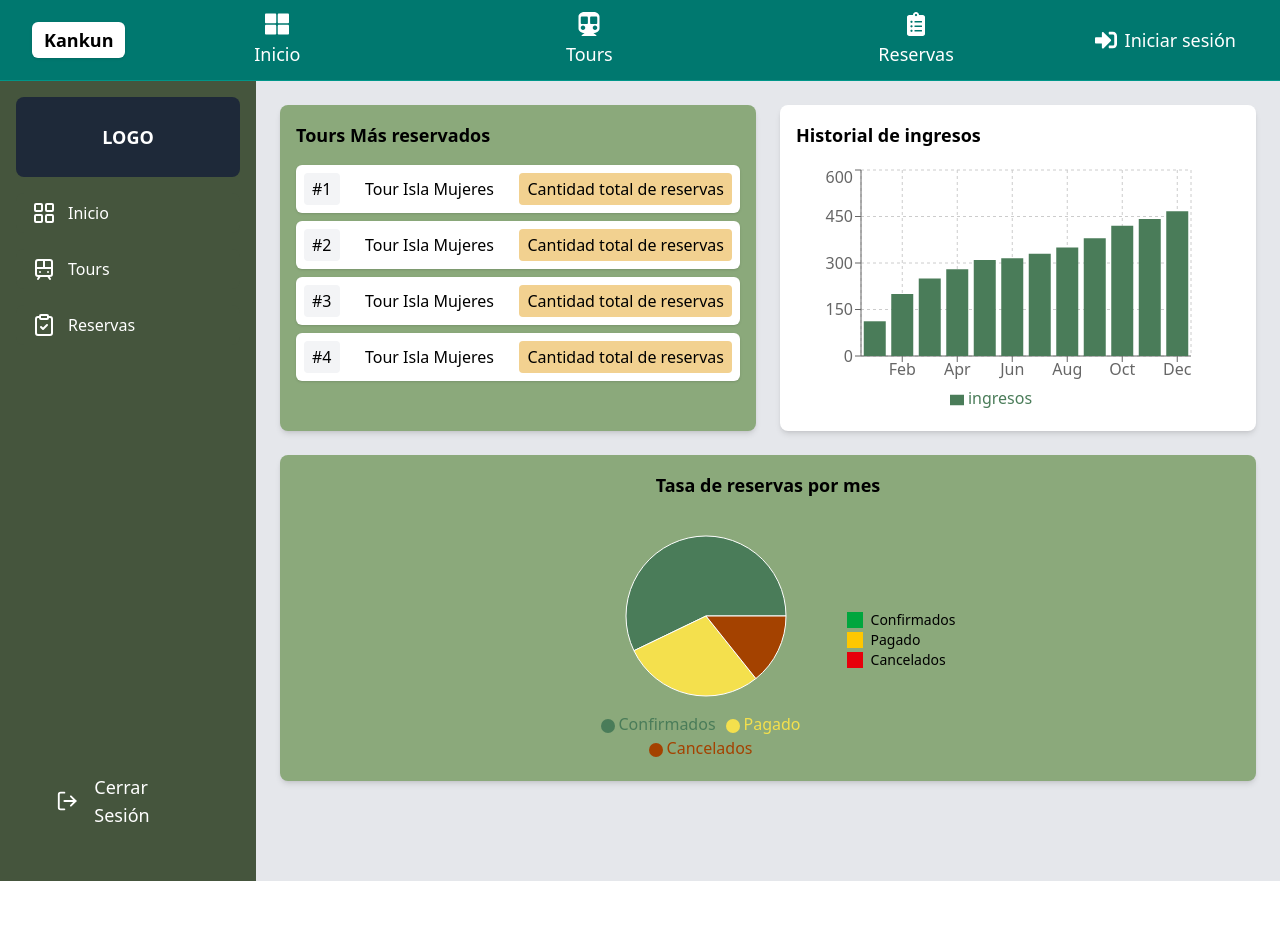
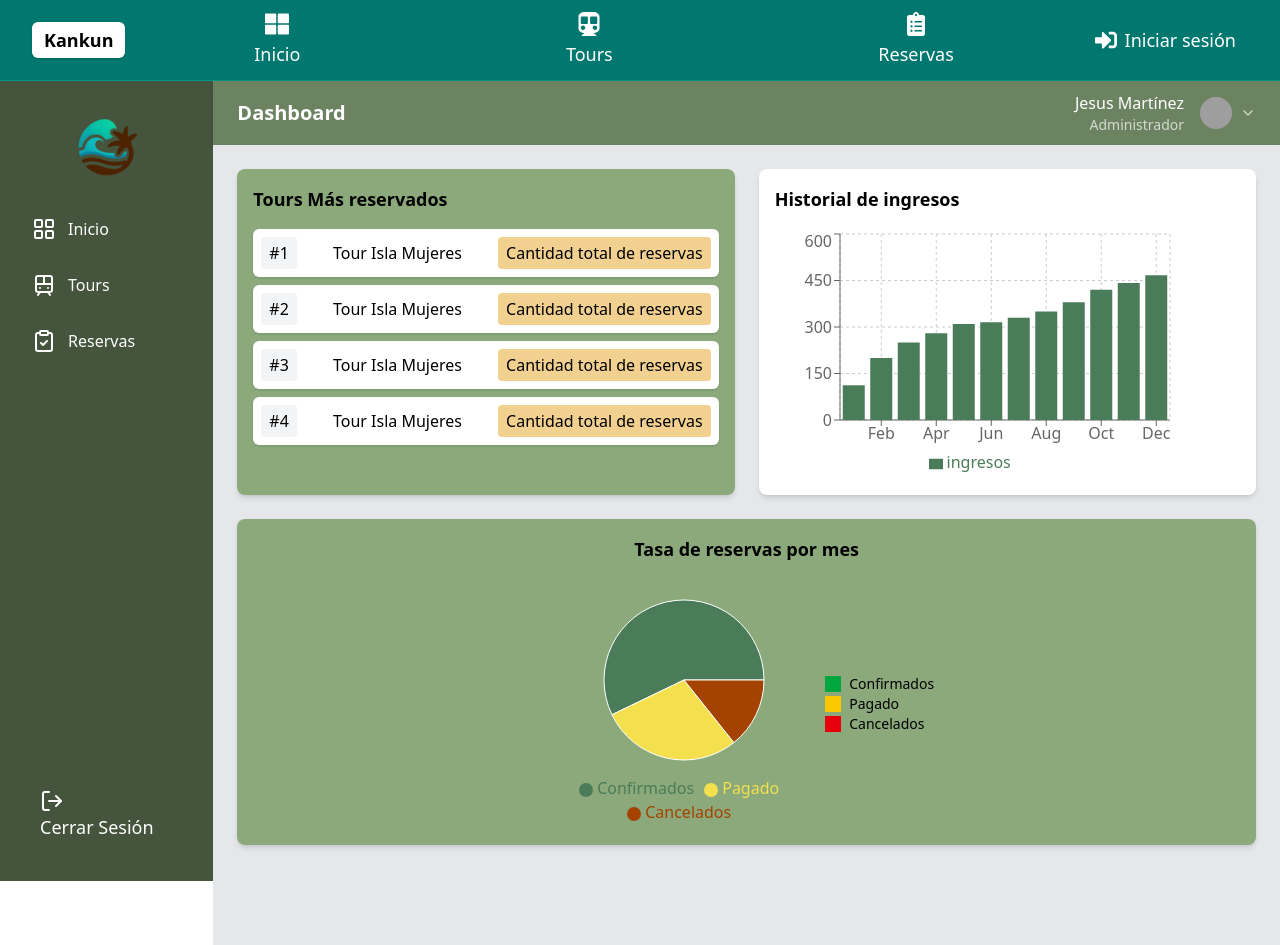
Before and after one commit to SebasEPV/TourManager_Front, a React (Vite) app: page /dashboard in a window 1280 px wide. Before the commit the page ends 881 px from the top, so only its background shows below. Built offline with nearby package versions, Linux system fonts and the light colour scheme; grey boxes are pictures that could not be loaded.

Commit message:
cambios heder y ssidebar

```diff
--- /dev/null
+++ b/src/layout/hederDashboard.jsx
@@ -0,0 +1,45 @@
+import { ChevronDown } from "lucide-react"
+import { useLocation } from "react-router-dom"
+
+
+export default function hederDashboard({ setTitle }) {
+
+    const location = useLocation()
+
+    const getPageTitle = () => {
+        switch (location.pathname) {
+            case "/dashboard":
+                return "Dashboard"
+            case "/tours/manage":
+                return "Administrador de Tours/Actividades"
+            case "/reservations/manage":
+                return "Reservas"
+            default:
+                return "Gestion de tours"
+
+        }
+    }
+
+
+    return (
+        <hederDashboard className="w-full h-16 bg-gradient-to-r from-[#6C8361] to-[#6C8361] text-white flex items-center px-6 justify-between shadow-md">
+            <h1 className="text-xl font-bold">{getPageTitle()}</h1>
+
+            <div className="flex items-center gap-4">
+                <div className="text-right">
+                    <div className="font-medium">Jesus Martínez</div>
+                    <div className="text-sm text-white/70">Administrador</div>
+                </div>
+
+                <button className="flex items-center gap-2">
+                    <div className="w-8 h-8 rounded-full bg-white/10 flex items-center justify-center">
+                        <img src="/placeholder.svg" alt="Avatar" className="w-8 h-8 rounded-full" />
+                    </div>
+                    <ChevronDown className="w-4 h-4 text-white/70" />
+                </button>
+            </div>
+
+
+        </hederDashboard>
+    );
+}
--- a/src/layout/sidebarDashboard.jsx
+++ b/src/layout/sidebarDashboard.jsx
@@ -2,29 +2,35 @@ import { TramFront, LayoutGrid, ClipboardCheck, Calendar, LogOut, TreePalm } fro
 
 export default function SidebarDashboard({ setTitle }) {
     return (
-        <div className="h-screen w-full sm:w-64 bg-[#45553D] text-white flex flex-col p-4" >
+        <div className="h-screen bg-[#45553D] text-white flex flex-col p-4">
             {/* Logo Section */}
-            <div className="h-20 flex items-center justify-center bg-gray-800 rounded-lg mb-4">
-                <span className="text-lg font-bold">LOGO</span>
+            <div className="flex items-center justify-center mb-4">
+                <img src="/Logo.png"
+                    className="h-12 sm:h-16 md:h-20 lg:h-24 w-auto max-w-full object-contain"
+                />
+
             </div>
 
             {/* Navigation Options */}
             <nav className="flex flex-col space-y-4">
-                <a href="/dashboard" className="flex  gap-3 px-4 py-2 rounded-lg bg-[#45553D] hover:bg-[#6e8661] transition" onClick={() => setTitle("Inicio")}>  <LayoutGrid /> Inicio </a>
-                <a href="/tours/manage" className="flex  gap-3 px-4 py-2 rounded-lg bg-[#45553D] hover:bg-[#6e8661] transition" onClick={() => setTitle("Tours")}><TramFront />  Tours</a>
-                <a href="/reservations/manage" className="flex  gap-3 px-4 py-2 rounded-lg bg-[#45553D] hover:bg-[#6e8661] transition" onClick={() => setTitle("Reservas")}><ClipboardCheck /> Reservas</a>
+                <a href="/dashboard" className="flex gap-3 px-4 py-2 rounded-lg bg-[#45553D] hover:bg-[#6e8661] transition" onClick={() => setTitle("Inicio")}>
+                    <LayoutGrid /> Inicio
+                </a>
+                <a href="/tours/manage" className="flex gap-3 px-4 py-2 rounded-lg bg-[#45553D] hover:bg-[#6e8661] transition" onClick={() => setTitle("Tours")}>
+                    <TramFront /> Tours
+                </a>
+                <a href="/reservations/manage" className="flex gap-3 px-4 py-2 rounded-lg bg-[#45553D] hover:bg-[#6e8661] transition" onClick={() => setTitle("Reservas")}>
+                    <ClipboardCheck /> Reservas
+                </a>
             </nav>
 
             <div className="p-6 mt-auto">
-                <buttonm
-                    className="flex items-center justify-end gap-4 px-4 py-3 w-full rounded-xl
-                        transition-all duration-300
-                        hover:bg-[#D9D9D9]/20
-                        active:transform active:scale-95"
+                <button
+                    className="transition-all duration-300 hover:bg-[#D9D9D9]/20 active:transform active:scale-95"
                 >
                     <LogOut className="w-6 h-6" />
                     <span className="font-medium text-lg">Cerrar Sesión</span>
-                </buttonm>
+                </button>
             </div>
         </div>
     );
--- a/src/layout/sidebarPagos.jsx
+++ b/src/layout/sidebarPagos.jsx
@@ -2,19 +2,21 @@ import { TramFront, LayoutGrid, ClipboardCheck, Calendar, LogOut, TreePalm } fro
 
 export default function sidebarPagos({ setTitle }) {
     return (
-        <div className=" h-screen bg-[#4C2816] text-white flex flex-col p-4">
+        <div className="h-screen bg-[#683e27] text-white flex flex-col p-4">
             {/* Logo Section */}
-            <div className="h-20 flex items-center justify-center bg-gray-800 rounded-lg mb-4">
-                <span className="text-lg font-bold">LOGO</span>
+            <div className="flex items-center justify-center mb-4">
+                <img src="/Logo.png"
+                    className="h-12 sm:h-16 md:h-20 lg:h-24 w-auto max-w-full object-contain"
+                />
             </div>
 
             {/* Navigation Options */}
             <nav className="flex flex-col space-y-4" >
-                <a href="../pages/PaymentManagement.jsx" className="flex  gap-3 px-4 py-3 rounded-lg bg-[#B3916F] hover:bg-[#6a5b3f] transition" onClick={() => setTitle("Pagos")}>  <LayoutGrid /> Pagos </a>
+                <a href="../pages/PaymentManagement.jsx" className="flex  gap-3 px-4 py-3 rounded-lg bg-[#a88d73] hover:bg-[#6a5b3f] transition" onClick={() => setTitle("Pagos")}>  <LayoutGrid /> Pagos </a>
             </nav>
 
             <div className="p-6 mt-auto">
-                <buttonm
+                <button
                     className="flex items-center justify-end gap-4 px-4 py-3 w-full rounded-xl
                         transition-all duration-300
                         hover:bg-[#D9D9D9]/20
@@ -22,7 +24,7 @@ export default function sidebarPagos({ setTitle }) {
                 >
                     <LogOut className="w-6 h-6" />
                     <span className="font-medium text-lg">Cerrar Sesión</span>
-                </buttonm>
+                </button>
             </div>
         </div>
     );
--- a/src/pages/Dashboard.jsx
+++ b/src/pages/Dashboard.jsx
@@ -1,6 +1,7 @@
 import React from "react";
 import { BarChart, Bar, XAxis, YAxis, CartesianGrid, Tooltip, Legend, PieChart, Pie, Cell } from "recharts";
 import SidebarDashboard from "../layout/sidebarDashboard";
+import HeaderDashboard from "../layout/hederDashboard";
 
 const data = [
   { name: "Jan", ingresos: 112 },
@@ -25,11 +26,16 @@ const pieData = [
 
 const Dashboard = () => {
   return (
-    <div className="flex h-screen bg-gray-100">
+
+    <div className="flex flex-1">
     {/* Sidebar */}
     <div className="w-64 bg-white shadow-md">
-      <SidebarDashboard/>
+      <SidebarDashboard />
     </div>
+
+    <div className="flex h-full bg-gray-100 flex-col w-full">
+      {/* Header */}
+      <HeaderDashboard />
 
         <div className="flex-1 p-6 bg-gray-200 min-h-screen">
           <div className="grid grid-cols-2 gap-6">
@@ -82,9 +88,7 @@ const Dashboard = () => {
           </div>
         </div>
       </div>
-
-
-
+    </div>
   );
 };
 
```
Lines whose indentation alone changed are shown as unchanged.
